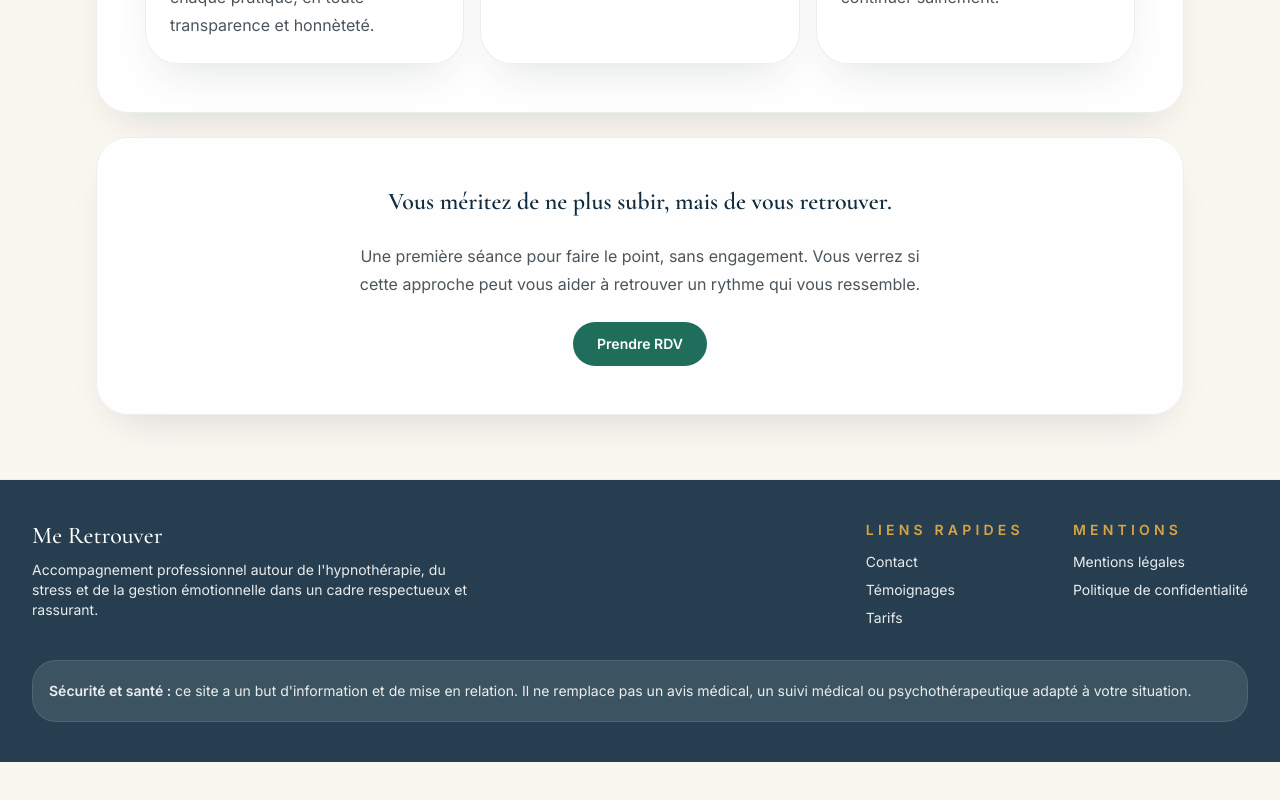
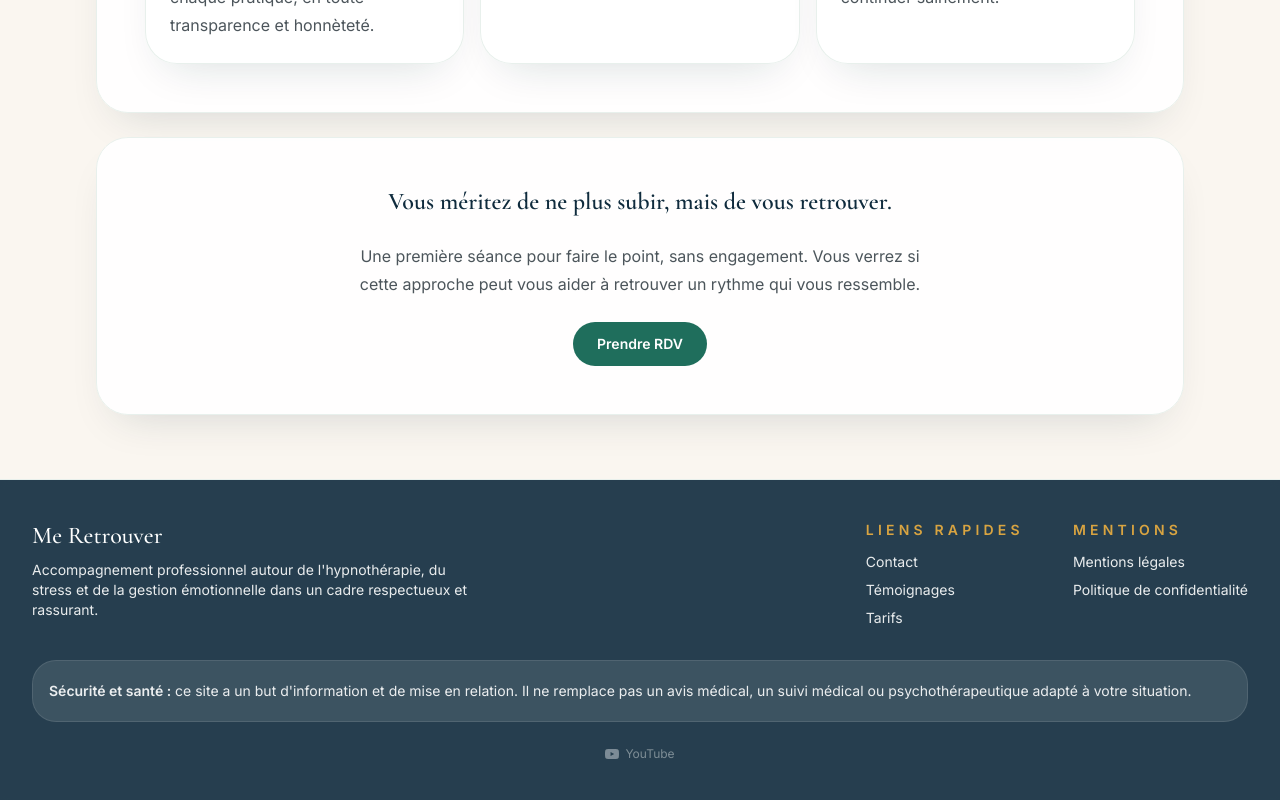
Before and after one commit to ssivadier/MeRetrouver, a Next.js app: page / in a window 1280 px wide. Shown: the part 1436-2236 px from the top of the page. Before the commit the page ends 2198 px from the top, so only its background shows below. Built offline with nearby package versions, Linux system fonts and the light colour scheme.

Commit message:
Add discreet YouTube link in footer

```diff
--- a/components/site-layout.tsx
+++ b/components/site-layout.tsx
@@ -157,6 +157,20 @@ export function SiteLayout({ children }: { children: React.ReactNode }) {
         <div className="mx-auto mt-8 max-w-7xl rounded-2xl border border-white/10 bg-white/10 p-4 text-sm leading-7">
           <strong className="font-semibold">Sécurité et santé :</strong> ce site a un but d&apos;information et de mise en relation. Il ne remplace pas un avis médical, un suivi médical ou psychothérapeutique adapté à votre situation.
         </div>
+        <div className="mx-auto mt-6 max-w-7xl text-center">
+          <a
+            href="https://www.youtube.com/@meretrouver"
+            target="_blank"
+            rel="noopener noreferrer"
+            className="inline-flex items-center gap-1.5 text-xs text-white/40 transition hover:text-white/70"
+            aria-label="YouTube"
+          >
+            <svg viewBox="0 0 24 24" className="h-3.5 w-3.5 fill-current" aria-hidden="true">
+              <path d="M23.498 6.186a3.016 3.016 0 0 0-2.122-2.136C19.505 3.546 12 3.546 12 3.546s-7.505 0-9.377.504A3.017 3.017 0 0 0 .502 6.186C0 8.07 0 12 0 12s0 3.93.502 5.814a3.016 3.016 0 0 0 2.122 2.136c1.871.504 9.376.504 9.376.504s7.505 0 9.377-.504a3.015 3.015 0 0 0 2.122-2.136C24 15.93 24 12 24 12s0-3.93-.502-5.814zM9.545 15.568V8.432L15.818 12l-6.273 3.568z"/>
+            </svg>
+            YouTube
+          </a>
+        </div>
       </footer>
     </div>
   );
```
